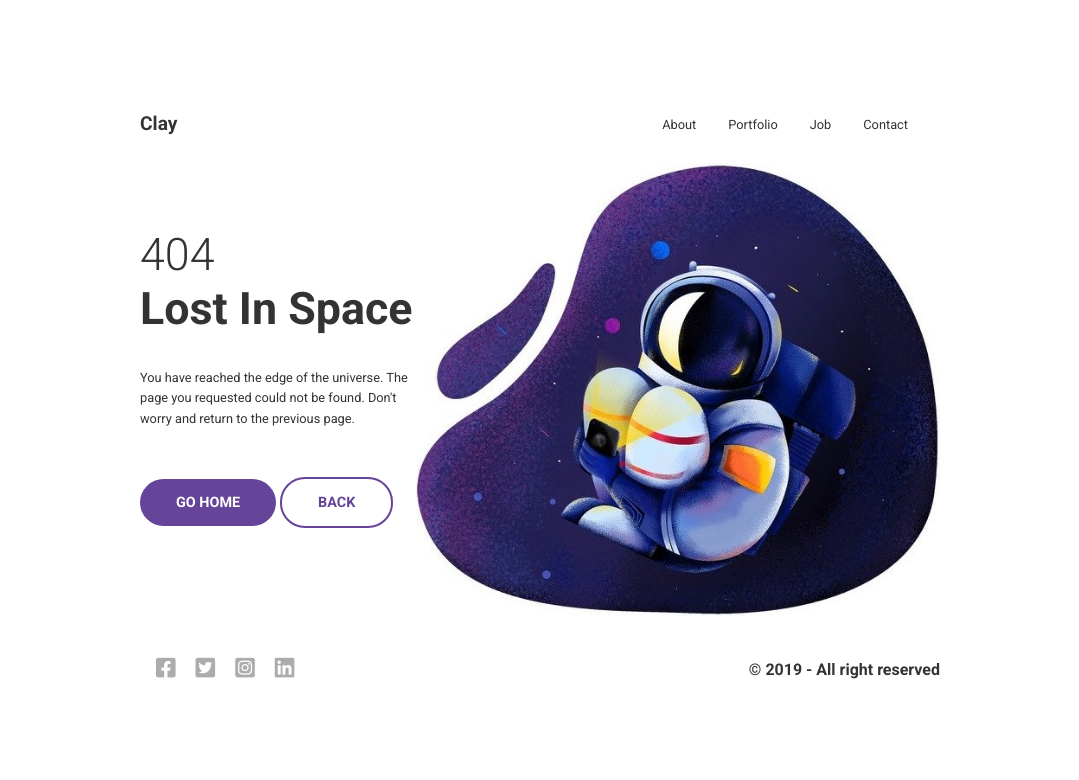
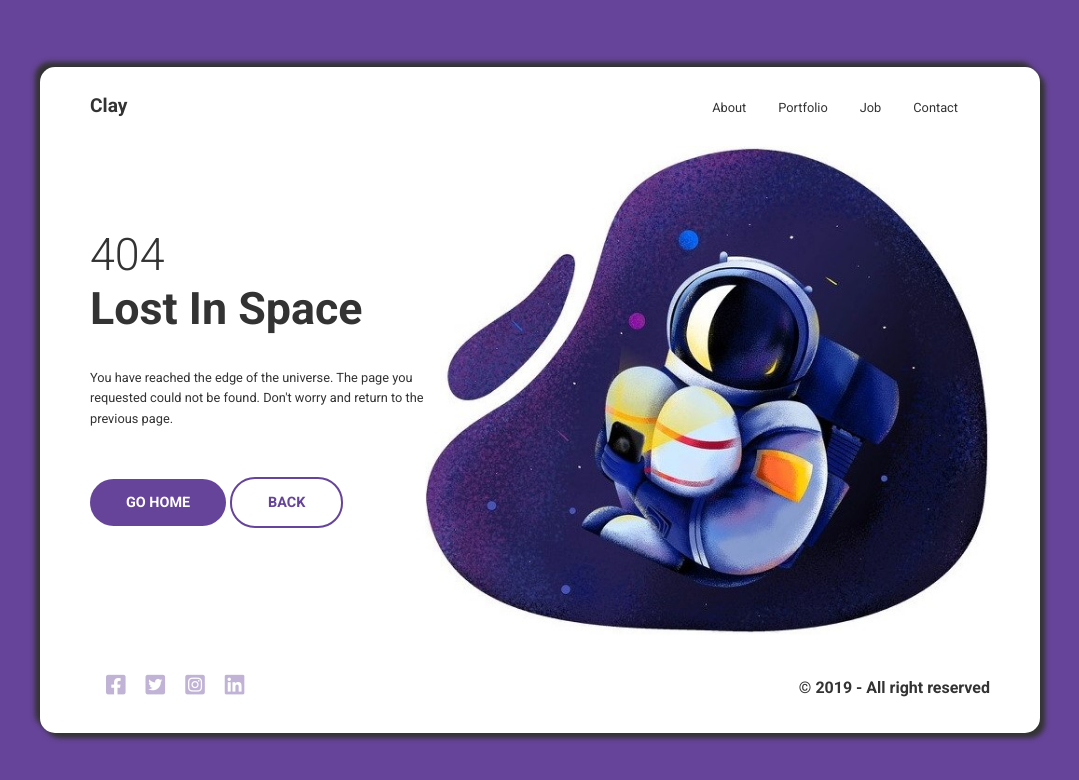
Before and after one commit to zilva149/bit-frontend-2-404-astronaut, a website: page index.html in a window 1280 px wide. Shown: the whole page, without its empty margins (100-1179 px from the left). Drawn offline with Linux system fonts and the light colour scheme.

Commit message:
Some structural and stylistic changes

```diff
--- a/css/main.css
+++ b/css/main.css
@@ -34,6 +34,7 @@ body {
     display: flex;
     flex-direction: column;
     justify-content: center;
+    background-color: var(--primary-color);
 }
 
 ul {
@@ -52,9 +53,17 @@ img {
     width: 100%;
 }
 
+.center-container {
+    width: 1000px;
+    max-width: 100%;
+    margin: 0 auto;
+    background-color: var(--white);
+    border-radius: 15px;
+    box-shadow: 5px 5px 5px var(--black), -5px -5px 5px var(--black);
+}
+
 .container {
-    width: 800px;
-    max-width: 90%;
+    width: 90%;
     margin: 0 auto;
 }
 
@@ -83,11 +92,8 @@ img {
     Header
 =========== */
 
-header {
+header .container {
     padding: 1.5rem 0;
-}
-
-header .container {
     display: flex;
     justify-content: space-between;
     align-items: center;
@@ -155,11 +161,8 @@ main .container {
     Footer
 ============= */
 
-footer {
+footer .container {
     padding: 2rem 0;
-}
-
-footer .container {
     display: flex;
     justify-content: space-between;
     align-items: center;
@@ -170,10 +173,20 @@ footer .icon {
 }
 
 footer i {
+    color: var(--primary-color);
     font-size: 1.4rem;
     opacity: 0.4;
+    transition: var(--transition);
+}
+
+footer i:hover {
+    opacity: 1;
 }
 
 footer .footer-text {
     font-weight: 700;
 }
+
+/* =================
+    Media Queries
+================== */
--- a/index.html
+++ b/index.html
@@ -11,6 +11,8 @@
     <link rel="stylesheet" href="./css/main.css">
 </head>
 <body>
+        <!-- container for centering all content -->
+        <div class="center-container">
             <!-- Header with navigation -->
             <header>
                 <!-- container for centering -->
@@ -56,5 +58,6 @@
                     <p class="footer-text">&copy; 2019 - All right reserved</p>
                 </div>
             </footer>
+        </div>
 </body>
 </html>
```
Lines whose indentation alone changed are shown as unchanged.
